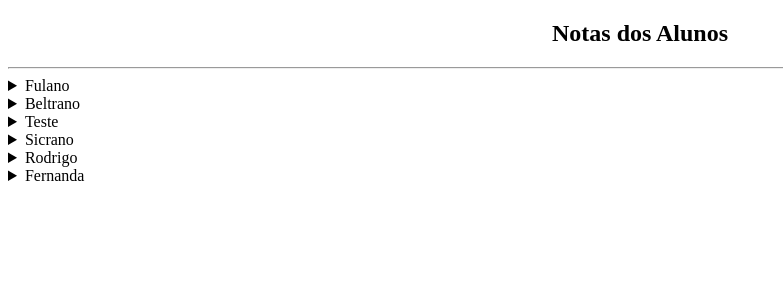
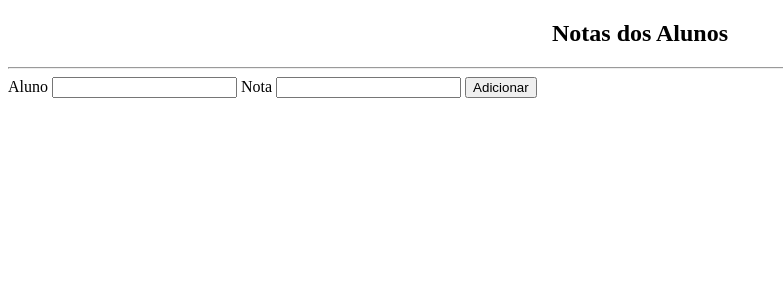
Before and after one commit to AngeloSouza1/Python-Estudo, a Flask app: page /diario in a window 1280 px wide. Shown: the top 300 px of the page, without its empty margins (0-783 px from the left). Run offline with Flask 3, Linux system fonts and the light colour scheme.

Commit message:
feat: Adicionando Dados a partir de um Dicionário

```diff
--- a/Flask/app.py
+++ b/Flask/app.py
@@ -3,6 +3,7 @@ from flask import Flask, render_template, request
 app = Flask(__name__)
 
 conteudos = []
+registros = []
 # localhost:5000/
 @app.route('/', methods=["GET", "POST"])
 def principal():
@@ -15,17 +16,19 @@ def principal():
         conteudos=conteudos
     )
 
-@app.route('/diario')
+@app.route('/diario', methods=["GET", "POST"])
 def diario():
-    diario = {
-        "Fulano":5.0,
-        "Beltrano":6.0,
-        "Teste":7.0,
-        "Sicrano":8.5,
-        "Rodrigo": 9.0,
-        "Fernanda":10.0
-    }
+    if request.method == "POST":
+        if request.form.get("aluno") and request.form.get("nota"):
+            aluno = request.form.get("aluno")
+            nota = request.form.get("nota")
+            registros.append(
+                {
+                    "aluno": aluno,
+                    "nota": nota
+                }
+            )
     return render_template(
         "sobre.html",
-        diario=diario
+        registros=registros
     )
--- a/Flask/templates/sobre.html
+++ b/Flask/templates/sobre.html
@@ -8,10 +8,17 @@
 <body>
     <h2 style="text-align: center;">Notas dos Alunos</h2>
     <hr>
-        {% for aluno, nota in diario.items() %}
+    <form action="{{url_for('diario')}}" method="POST">
+        <label>Aluno</label>
+        <input type="text" name="aluno" required>
+        <label>Nota</label>
+        <input type="text" name="nota">
+        <button>Adicionar</button>
+    </form>
+        {% for registro in registros %}
         <details>
-            <summary>{{aluno}}</summary>
-            <p>{{nota}}</p>
+            <summary>{{registro.aluno}}</summary>
+            <p>{{registro.nota}}</p>
         </details>
         {% endfor %}
 </body>
```
